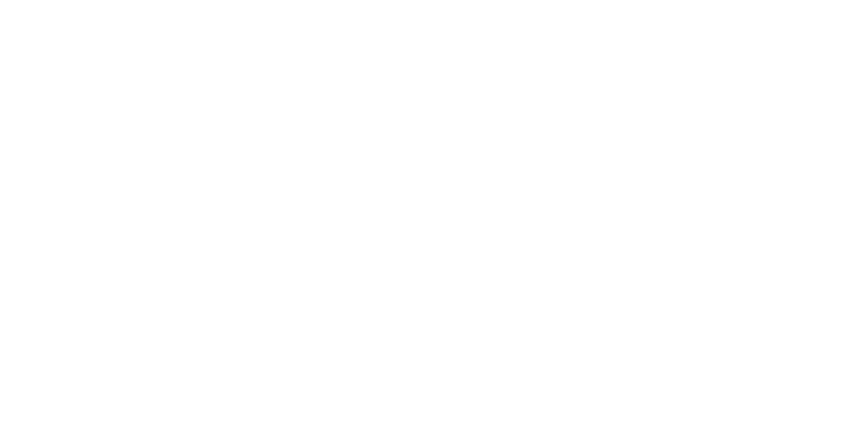
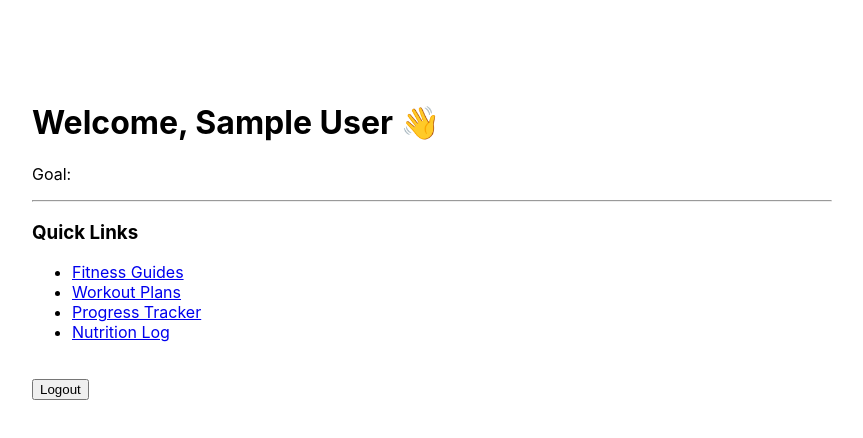
Before and after one commit to ArhamBothra-work/fitright, a React (Create React App) app in the folder client/: page /dashboard in a window 1280 px wide. Before the commit this address had no page. Shown: the top 438 px of the page, without its empty margins (208-1071 px from the left). Built offline with nearby package versions, Linux system fonts and the light colour scheme; sample sign-in values are in the browser's storage.

Commit message:
feat: dashboard + protected routing

```diff
--- a/client/src/App.js
+++ b/client/src/App.js
@@ -2,6 +2,8 @@ import React from 'react';
 import { BrowserRouter as Router, Routes, Route } from 'react-router-dom';
 import Login from './pages/Login';
 import Register from './pages/Register';
+import Dashboard from './pages/Dashboard';
+import ProtectedRoute from './components/ProtectedRoute';
 
 function App() {
   return (
@@ -9,6 +11,11 @@ function App() {
       <Routes>
         <Route path="/login" element={<Login />} />
         <Route path="/register" element={<Register />} />
+        <Route path="/dashboard" element={
+          <ProtectedRoute>
+            <Dashboard />
+          </ProtectedRoute>
+        } />
       </Routes>
     </Router>
   );
--- /dev/null
+++ b/client/src/components/ProtectedRoute.js
@@ -0,0 +1,10 @@
+import React from 'react';
+import { Navigate } from 'react-router-dom';
+
+function ProtectedRoute({ children }) {
+  const token = localStorage.getItem('token');
+  if (!token) return <Navigate to="/login" />;
+  return children;
+}
+
+export default ProtectedRoute;
--- /dev/null
+++ b/client/src/pages/Dashboard.js
@@ -0,0 +1,30 @@
+import React from 'react';
+
+function Dashboard() {
+  const user = JSON.parse(localStorage.getItem('user'));
+
+  const handleLogout = () => {
+    localStorage.removeItem('token');
+    localStorage.removeItem('user');
+    window.location.href = '/login';
+  };
+
+  return (
+    <div style={{ maxWidth: '800px', margin: '50px auto', padding: '2rem' }}>
+      <h1>Welcome, {user?.name} 👋</h1>
+      <p>Goal: {user?.goal?.replace('_', ' ')}</p>
+      <hr />
+      <h3>Quick Links</h3>
+      <ul>
+        <li><a href="/guides">Fitness Guides</a></li>
+        <li><a href="/plans">Workout Plans</a></li>
+        <li><a href="/tracker">Progress Tracker</a></li>
+        <li><a href="/nutrition">Nutrition Log</a></li>
+      </ul>
+      <br />
+      <button onClick={handleLogout}>Logout</button>
+    </div>
+  );
+}
+
+export default Dashboard;
```
